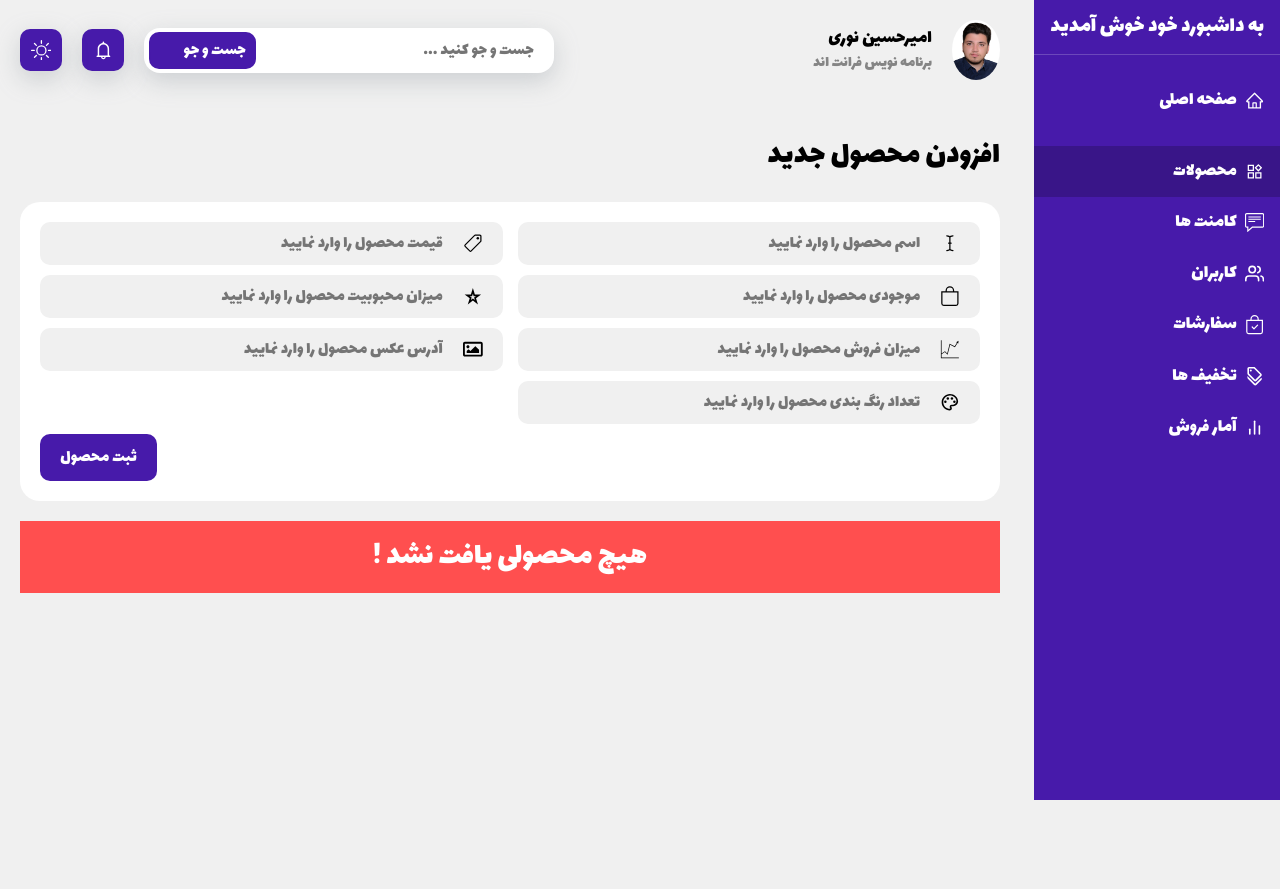
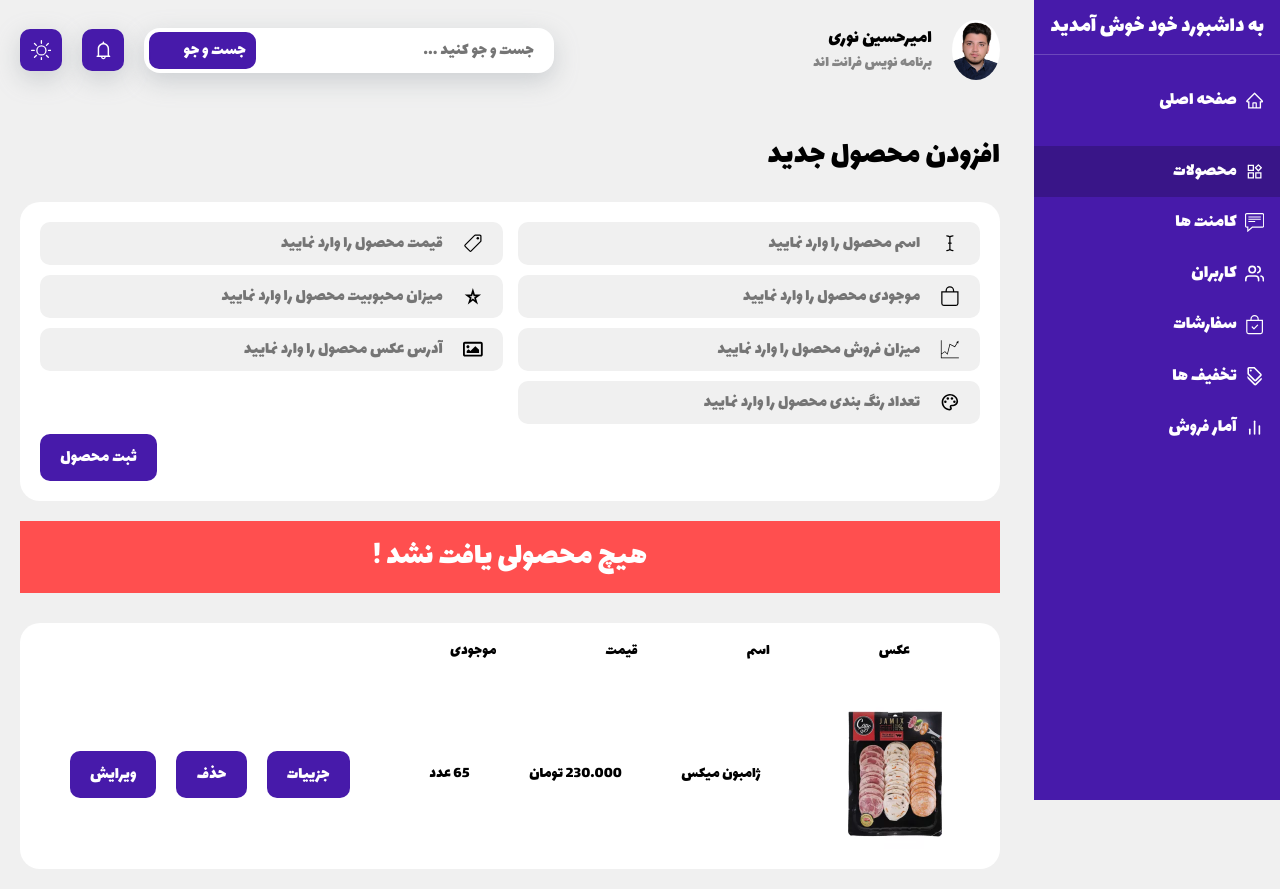
Before and after one commit to AmirNouri-dev/cms-farsi, a React (Vite) app: page /products in a window 1280 px wide. Before the commit the page ends 800 px from the top, so only its background shows below. Built offline with nearby package versions, Linux system fonts and the light colour scheme.

Commit message:
create products table to show products

```diff
--- a/src/Components/ProductsTable/ProductsTable.css
+++ b/src/Components/ProductsTable/ProductsTable.css
@@ -0,0 +1,52 @@
+.products-table {
+  margin-top: 30px;
+  background-color: var(--white);
+  width: 100%;
+  border-radius: 20px;
+  -webkit-border-radius: 20px;
+  -moz-border-radius: 20px;
+  -ms-border-radius: 20px;
+  -o-border-radius: 20px;
+}
+.products-table-heading-tr {
+  display: flex;
+  justify-content: space-between;
+  align-items: center;
+  padding: 0 70px 0 410px;
+}
+.products-table-body-tr {
+  display: flex;
+  justify-content: space-between;
+  align-items: center;
+  padding: 0 10px 0 30px;
+}
+.products-table th {
+  padding: 20px;
+}
+.products-table td {
+  padding: 20px;
+  display: flex;
+  align-items: center;
+}
+.products-table-item-img {
+  width: 150px;
+  object-fit: cover;
+  border-radius: 10px;
+  -webkit-border-radius: 10px;
+  -moz-border-radius: 10px;
+  -ms-border-radius: 10px;
+  -o-border-radius: 10px;
+}
+.products-table-btn {
+  background-color: var(--blue);
+  color: var(--white);
+  margin-right: 20px;
+  padding: 10px 20px;
+  font-size: 1.1rem;
+  border: none;
+  border-radius: 10px;
+  -webkit-border-radius: 10px;
+  -moz-border-radius: 10px;
+  -ms-border-radius: 10px;
+  -o-border-radius: 10px;
+}
--- a/src/Components/ProductsTable/ProductsTable.jsx
+++ b/src/Components/ProductsTable/ProductsTable.jsx
@@ -2,5 +2,31 @@ import React from "react";
 import "./ProductsTable.css";
 
 export default function ProductsTable() {
-  return <div></div>;
+  return (
+    <table className="products-table">
+      <tr className="products-table-heading-tr">
+        <th>عکس</th>
+        <th>اسم</th>
+        <th>قیمت</th>
+        <th>موجودی</th>
+      </tr>
+      <tr className="products-table-body-tr">
+        <td>
+          <img
+            className="products-table-item-img"
+            src="./../../public/images/jambon.webp"
+            alt=""
+          />
+        </td>
+        <td>ژامبون میکس</td>
+        <td>230.000 تومان</td>
+        <td>65 عدد</td>
+        <td>
+          <button className="products-table-btn">جزییات</button>
+          <button className="products-table-btn">حذف</button>
+          <button className="products-table-btn">ویرایش</button>
+        </td>
+      </tr>
+    </table>
+  );
 }
--- a/src/Pages/Products/Products.jsx
+++ b/src/Pages/Products/Products.jsx
@@ -2,12 +2,14 @@ import React from "react";
 import "./Products.css";
 import ErrorBox from "../../Components/ErrorBox/ErrorBox";
 import AddNewProduct from "../../Components/AddNewProduct/AddNewProduct";
+import ProductsTable from "../../Components/ProductsTable/ProductsTable";
 
 export default function Products() {
   return (
     <div>
       <AddNewProduct />
       <ErrorBox msg="هیچ محصولی یافت نشد !" />
+      <ProductsTable />
     </div>
   );
 }
```
Also changed, not shown: public/images/jambon.webp (added).
